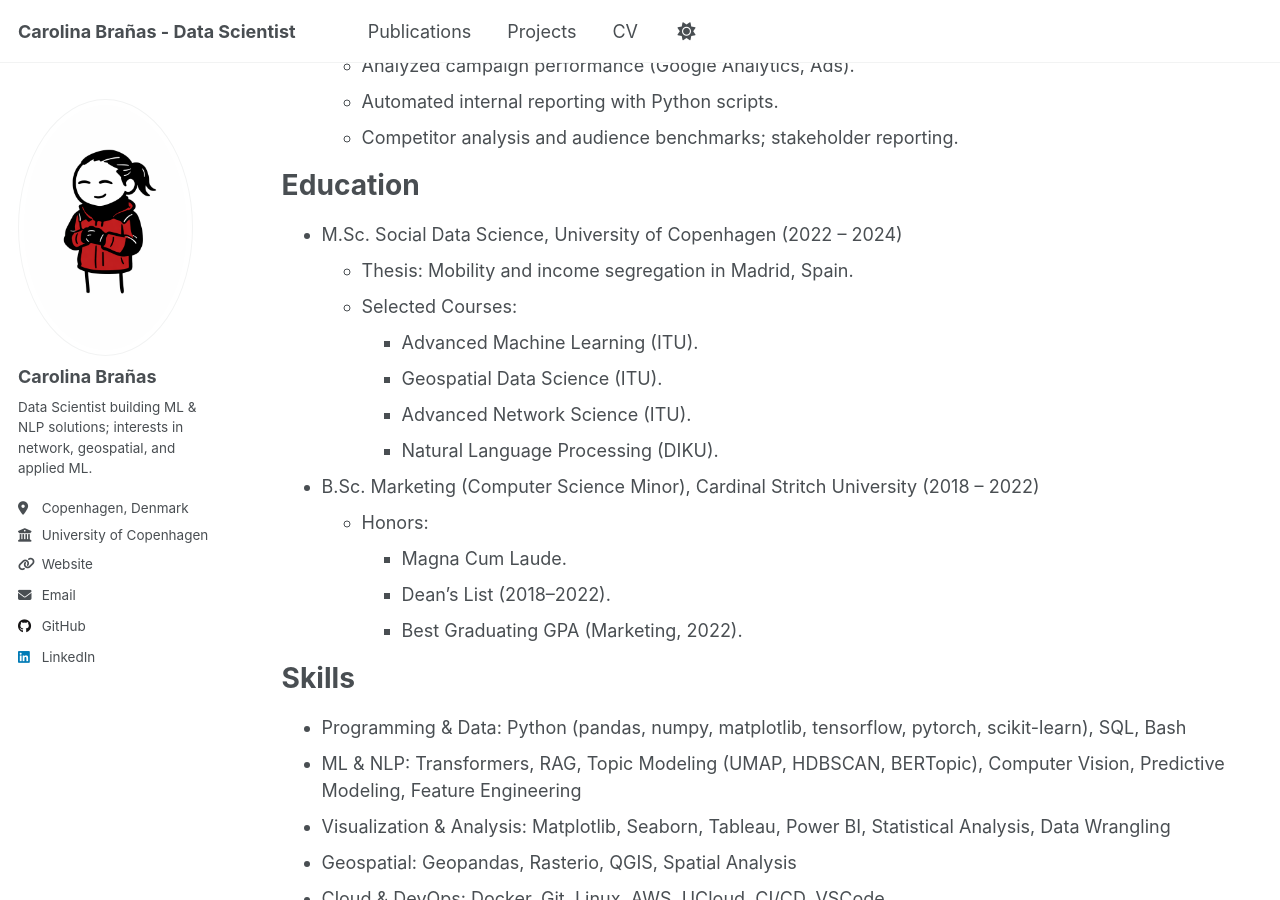
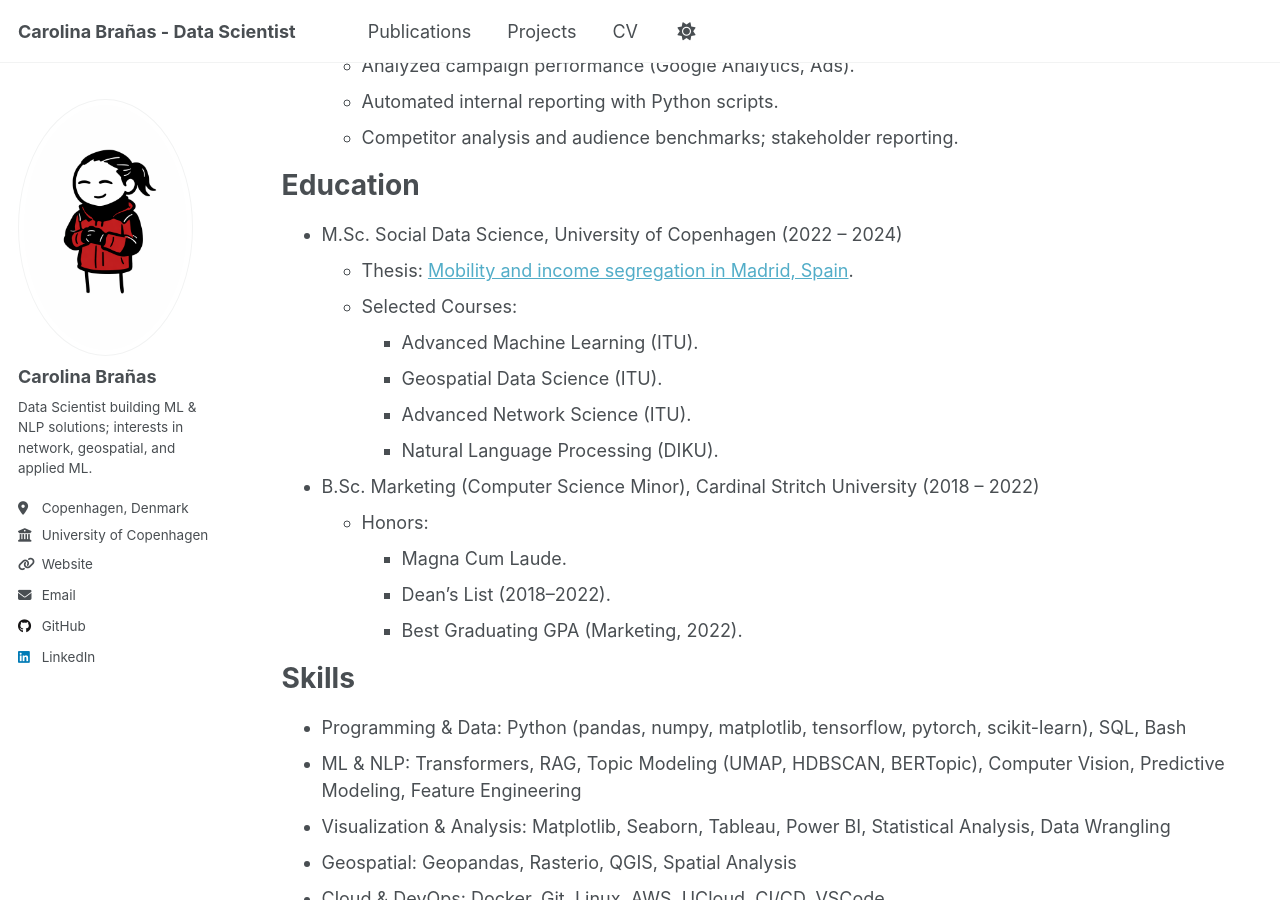
Before and after one commit to carobs9/carobs9.github.io, a Jekyll site: the page built from _pages/cv.md, in a window 1280 px wide and 900 px high, scrolled down 1035 px. Built offline with Jekyll 4.4.1, drawn with Linux system fonts in a browser that asks for light colours; a script that is not in the unit is left out; part of the change alters nothing that is shown.

```diff
--- a/_pages/cv.md
+++ b/_pages/cv.md
@@ -40,7 +40,7 @@ Experience
 Education
 ======
 * M.Sc. Social Data Science, University of Copenhagen (2022 – 2024)
-  * Thesis: Mobility and income segregation in Madrid, Spain.
+  * Thesis: [Mobility and income segregation in Madrid, Spain](https://carobs9.github.io/projects/masters-thesis/).
   * Selected Courses:
       * Advanced Machine Learning (ITU).
       * Geospatial Data Science (ITU).
```
